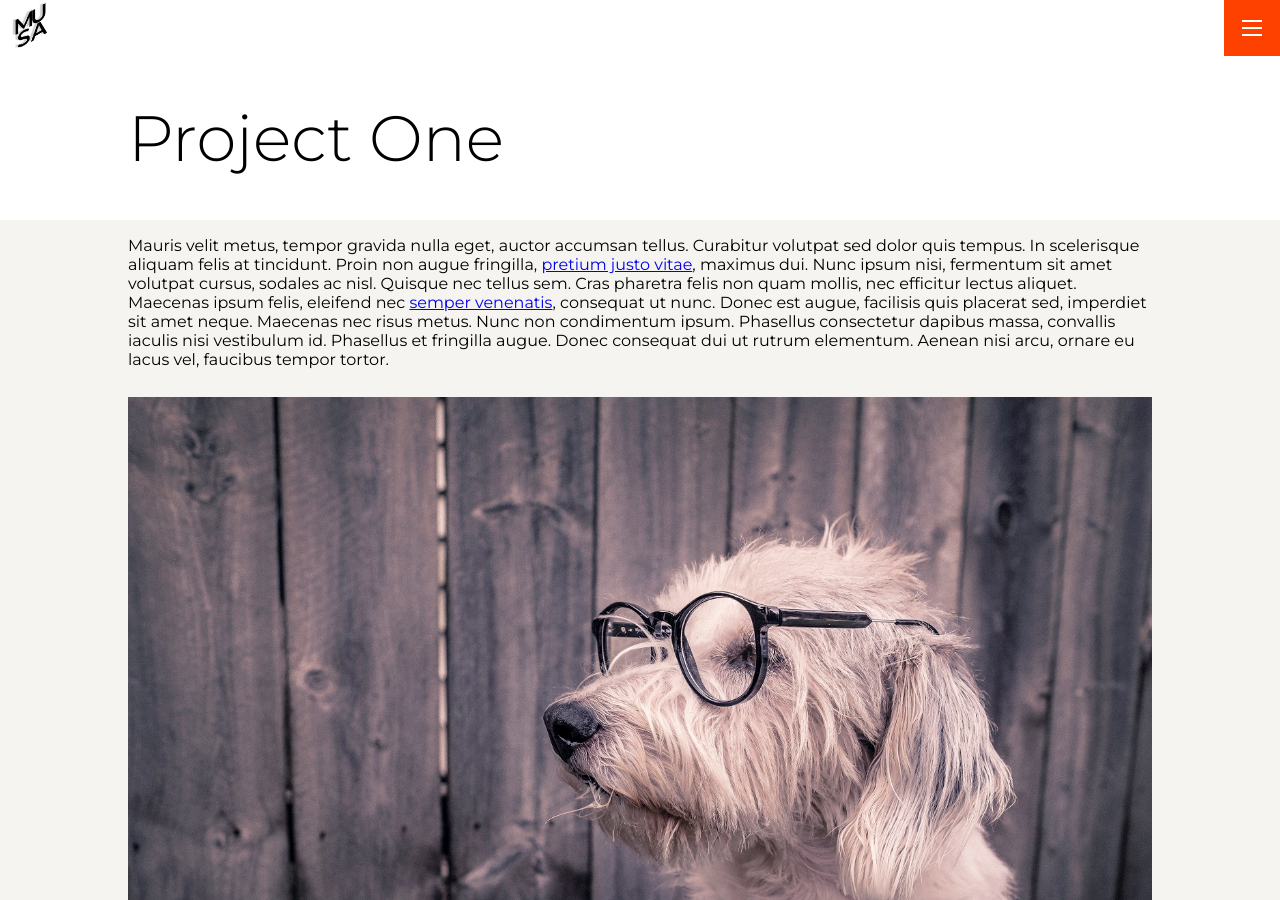
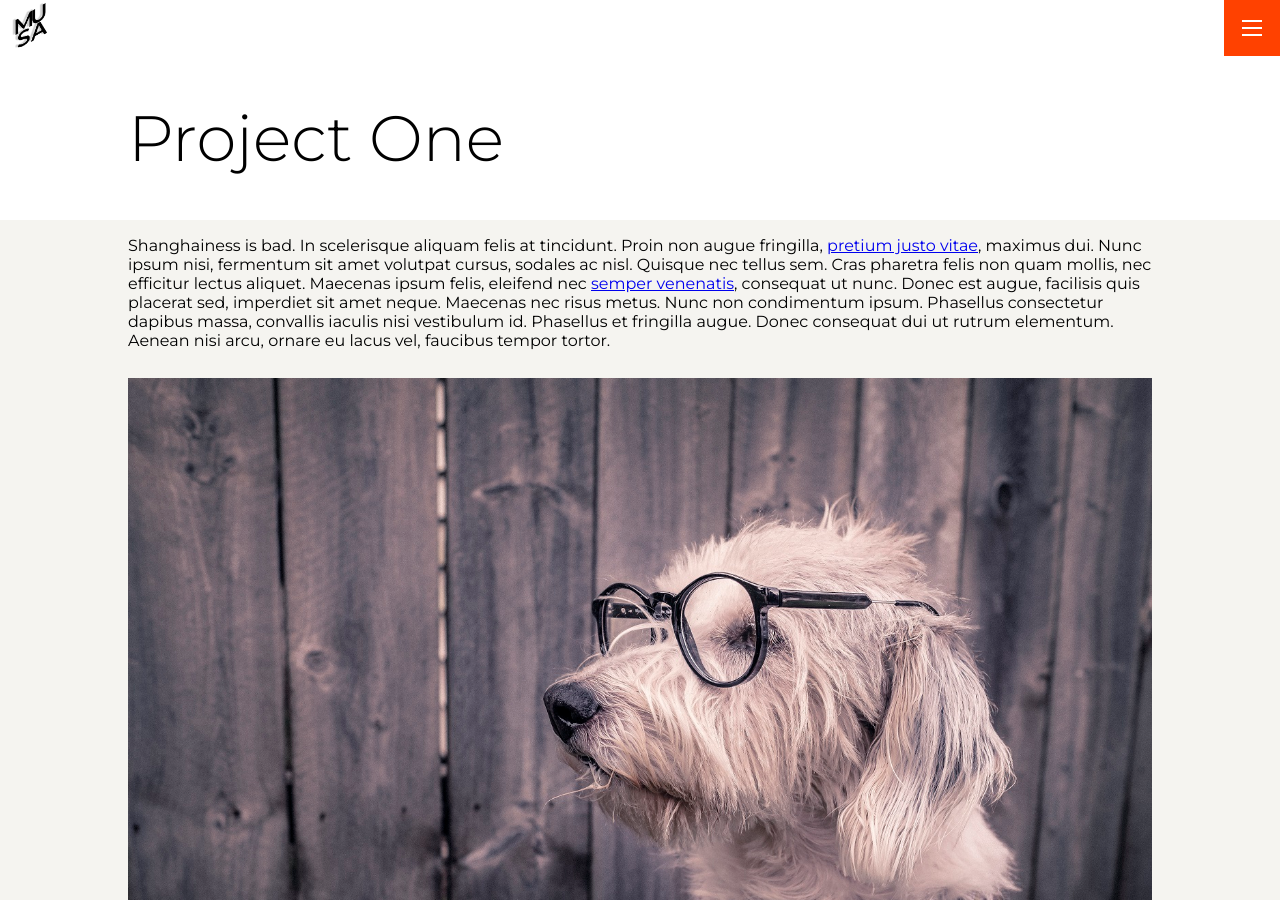
Before and after one commit to ZhiyuanZhaoMicheal/ZHIYUAN-MUSA, a Jekyll site: the page built from _projects/proj-1.md, in a window 1280 px wide and 900 px high. Built offline with Jekyll 4.4.1, drawn with Linux system fonts in a browser that asks for light colours.

Commit message:
Update proj-1.md

```diff
--- a/_projects/proj-1.md
+++ b/_projects/proj-1.md
@@ -3,7 +3,7 @@ layout: post
 title: 'Project One'
 thumbnail: /assets/img/projects/proj-1/thumbnail.jpg
 ---
-Mauris velit metus, tempor gravida nulla eget, auctor accumsan tellus. Curabitur volutpat sed dolor quis tempus. In scelerisque aliquam felis at tincidunt. Proin non augue fringilla, [pretium justo vitae](#), maximus dui. Nunc ipsum nisi, fermentum sit amet volutpat cursus, sodales ac nisl. Quisque nec tellus sem. Cras pharetra felis non quam mollis, nec efficitur lectus aliquet. Maecenas ipsum felis, eleifend nec [semper venenatis](#), consequat ut nunc. Donec est augue, facilisis quis placerat sed, imperdiet sit amet neque. Maecenas nec risus metus. Nunc non condimentum ipsum. Phasellus consectetur dapibus massa, convallis iaculis nisi vestibulum id. Phasellus et fringilla augue. Donec consequat dui ut rutrum elementum. Aenean nisi arcu, ornare eu lacus vel, faucibus tempor tortor.
+Shanghainess is bad. In scelerisque aliquam felis at tincidunt. Proin non augue fringilla, [pretium justo vitae](#), maximus dui. Nunc ipsum nisi, fermentum sit amet volutpat cursus, sodales ac nisl. Quisque nec tellus sem. Cras pharetra felis non quam mollis, nec efficitur lectus aliquet. Maecenas ipsum felis, eleifend nec [semper venenatis](#), consequat ut nunc. Donec est augue, facilisis quis placerat sed, imperdiet sit amet neque. Maecenas nec risus metus. Nunc non condimentum ipsum. Phasellus consectetur dapibus massa, convallis iaculis nisi vestibulum id. Phasellus et fringilla augue. Donec consequat dui ut rutrum elementum. Aenean nisi arcu, ornare eu lacus vel, faucibus tempor tortor.
 
 {% include image.html url="http://www.gratisography.com" image="projects/proj-1/dog.jpg" %}
 
```
